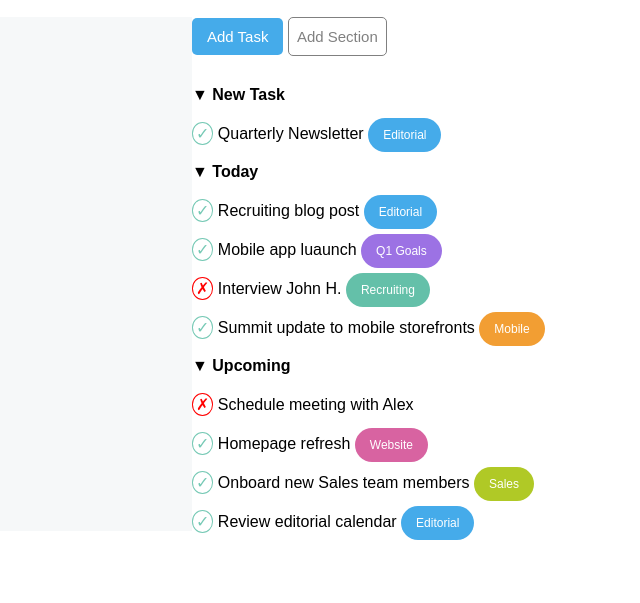
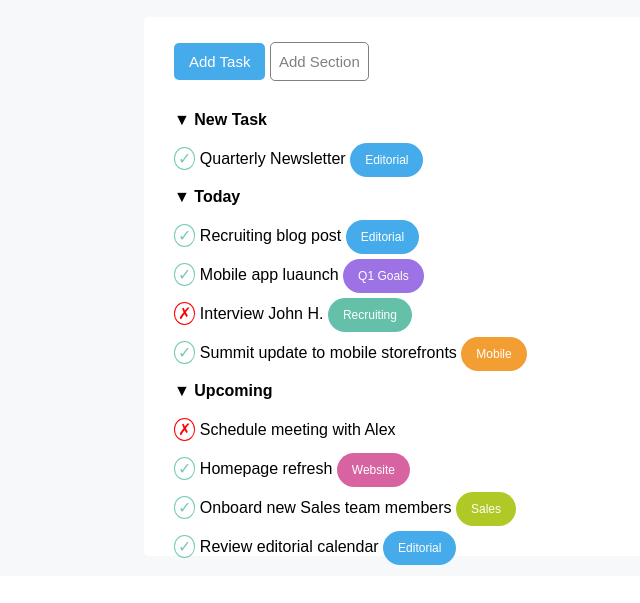
Before and after one commit to Mark-dev30/html-css-toboolist, a plain HTML site: page index.html in a window 1280 px wide. Shown: the part 53-656 px from the top of the page, without its empty margins (0-640 px from the left). Drawn offline with Linux system fonts and the light colour scheme.

Commit message:
border_done

```diff
--- a/css/style.css
+++ b/css/style.css
@@ -6,7 +6,7 @@
 }
  /* header */
 header{
-    height: 70px;
+    height: 50px;
 }
 
 .img_logo{
@@ -24,16 +24,22 @@ header{
 
 main{
     background-color: #f6f8f9;
+    padding: 20px;
 }
 .container{
-    width: 70%;
+    width: 80%;
     margin: 0 auto;
     background-color: white;
+    padding-left: 30px;
+    border-radius: 5px;
 
 }
+
 /* style button */
 
-
+.container_button{
+    padding-top:  25px;
+}
 
 .style_button1, .style_button2{
 
@@ -60,6 +66,9 @@ main{
 
 
 /* new task */
+.container_task{
+    margin-top: 25px;
+}
 .container_1task{
     margin-top: 30px;
 }
--- a/index.html
+++ b/index.html
@@ -19,15 +19,14 @@
         <!-- inizio main -->
         <main>
             <div class="container">
-
                 <!-- inizio bottoni -->
-                <div class="container_botton">
+                <div class="container_button">
                     <button  class="style_button1" type="button"> Add Task</button>
                     <button  class="style_button2" type="button"> Add Section</button>
                 </div>
                 <!-- fine bottoni -->
 
-                <div>
+                <div class="container_task">
                     <!-- contenitore primo task -->
                     <div class="container_1task">
                         <ul class="list_task">
```
